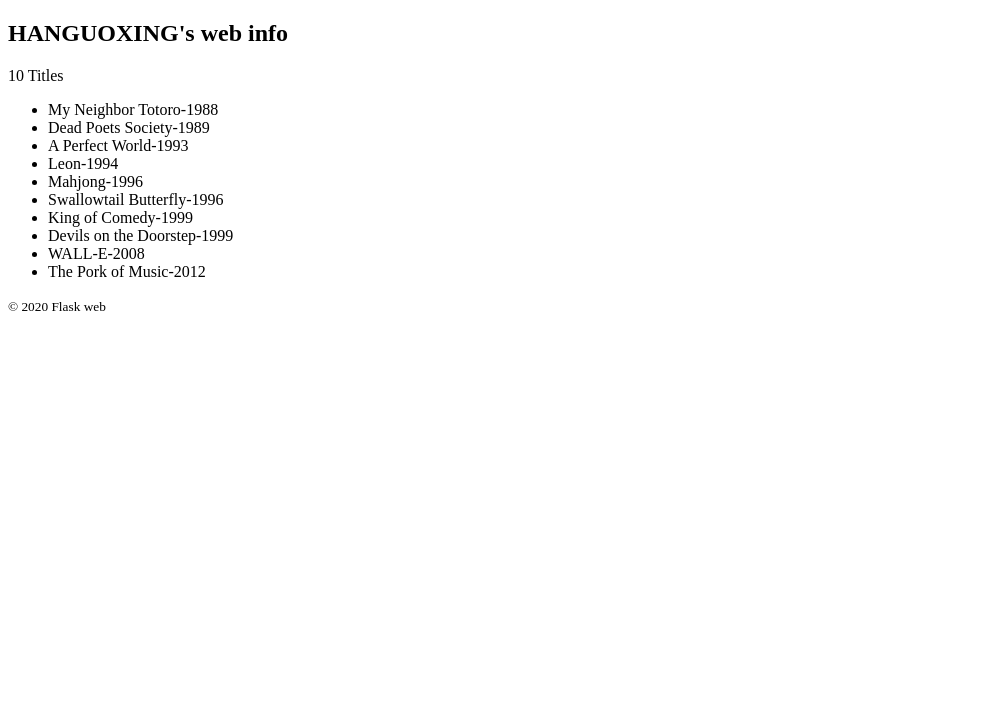
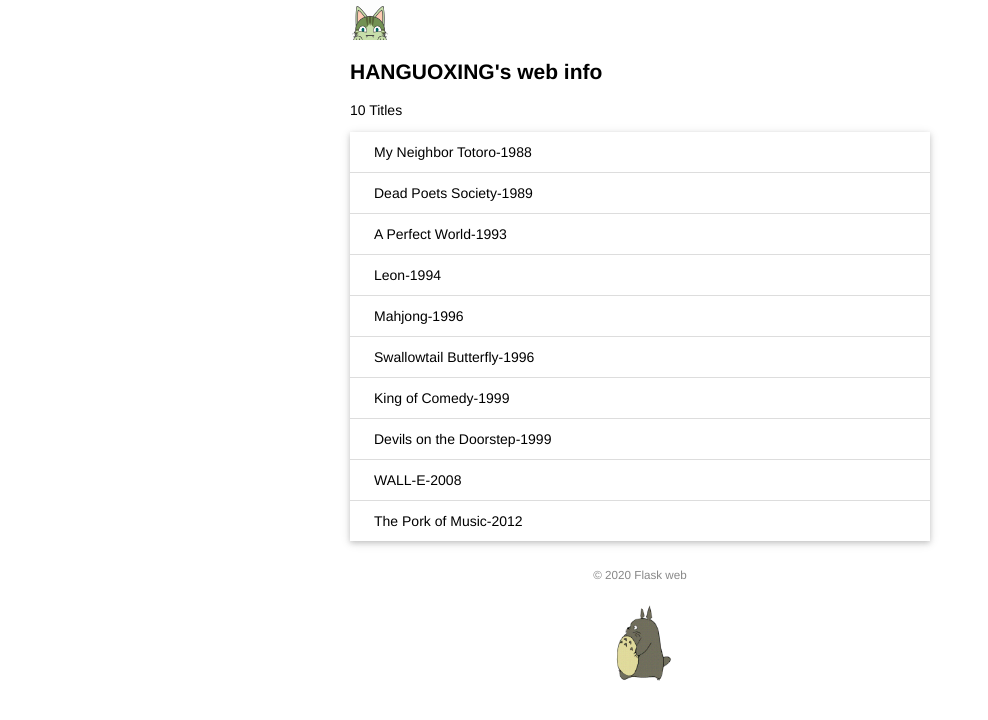
Before and after one commit to atworkhi/hello_flask, a Flask app: page / in a window 1280 px wide. Shown: the top 720 px of the page, without its empty margins (0-988 px from the left). Run offline with Flask 2, Linux system fonts and the light colour scheme.

Commit message:
static study

```diff
--- /dev/null
+++ b/static/style.css
@@ -0,0 +1,41 @@
+/* 页面整体*/
+body {
+    margin: auto;
+    max-width: 580px;
+    font-size: 14px;
+    font-family: Helvetica, Arial, sans-serif;
+}
+        /* 页脚*/
+footer {
+    color: #888;
+    margin-top: 15px;
+    text-align: center;
+    padding: 10px;
+}
+    /* 头像*/
+.avatar {
+    width: 40px;
+}
+    /* 电影列表*/
+.movie-list {
+    list-style-type: none;
+    padding: 0;
+    margin-bottom: 10px;
+    box-shadow: 0 2px 5px 0 rgba(0, 0, 0, 0.16), 0 2px 10px 0 rgba(0, 0, 0, 0.12);
+    }
+.movie-list li {
+    padding: 12px 24px;
+    border-bottom: 1px solid #ddd;
+}
+.movie-list li:last-child {
+    border-bottom:none;
+}
+.movie-list li:hover {
+    background-color: #f8f9fa;
+}
+/* 龙猫图片*/
+.totoro {
+    display: block;
+    margin: 0 auto;
+    height: 100px;
+}
--- a/templates/index.html
+++ b/templates/index.html
@@ -1,16 +1,19 @@
 <!DOCTYPE html>
 <html lang="en">
 <head>
+    <link rel="stylesheet" href="{{ url_for('static', filename='style.css') }}" type="text/css">
     <meta charset="UTF-8">
     <meta name="viewport" content="width=device-width, initial-scale=1.0">
     <meta http-equiv="X-UA-Compatible" content="ie=edge">
+    <link rel="icon" href="{{ url_for('static', filename='favico.png') }}">
+    <img class="avatar" src="{{ url_for('static', filename='images/avatar.png') }}" alt="Avatar">
     <title>{{ name }}'s Info</title>
 </head>
 <body>
     <h2>{{ name }}'s web info</h2>
     {# length 过滤其获取变量长度 #}
     <p>{{ movies|length }} Titles</p>
-    <ul>
+    <ul class="movie-list">
         {# 迭代 #}
         {% for movie in movies %}
         <li>{{ movie.title }}-{{ movie.year }}</li>
@@ -19,5 +22,6 @@
     <footer>
         <small>&copy; 2020 Flask web</small>
     </footer>
+    <img class="totoro" alt="Walking..." src="{{ url_for('static', filename='images/totoro.gif') }}"
 </body>
 </html>
```
Also changed, not shown: README.md, static/favico.png (added), static/images/avatar.png (added), static/images/totoro.gif (added).
